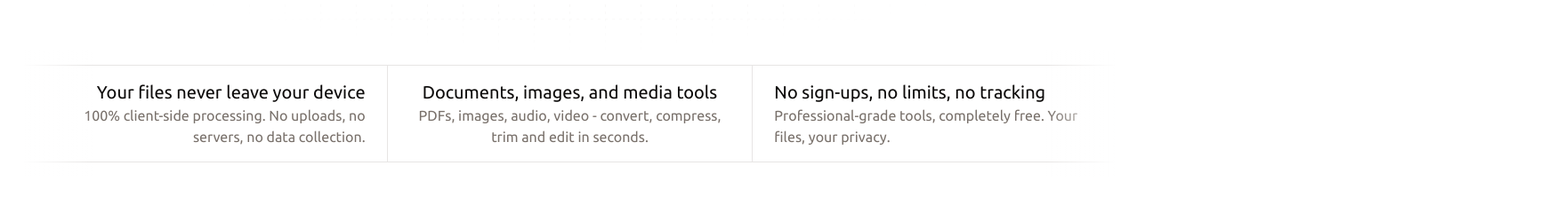
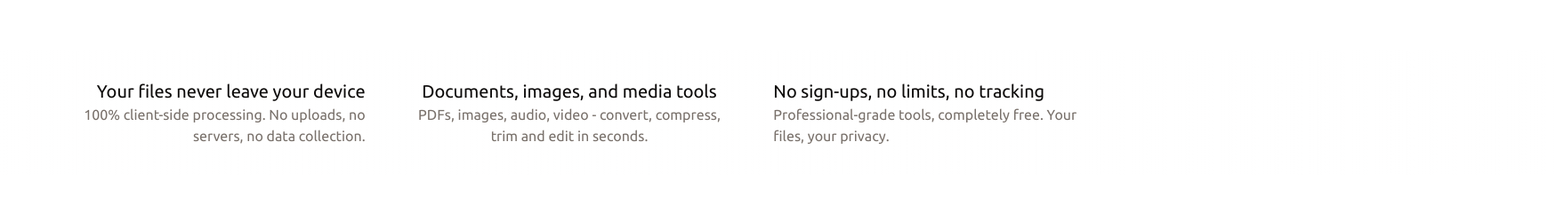
Before and after one commit to IsayAyase/utility-tools, a Next.js app: page / in a window 1280 px wide. Shown: the part 419-668 px from the top of the page at 89% size, 1749 px wide, since content can reach past the window. Built offline with nearby package versions, Linux system fonts and the light colour scheme.

Commit message:
Added: background effect in landing

```diff
--- /dev/null
+++ b/app/_components/Background.tsx
@@ -0,0 +1,54 @@
+"use client";
+
+import { useEffect } from "react";
+import { motion, useMotionValue, useSpring, useTransform } from "framer-motion";
+import { useTheme } from "next-themes";
+
+export default function Background() {
+    const { resolvedTheme } = useTheme();
+
+    const mouseX = useMotionValue(0);
+    const mouseY = useMotionValue(0);
+
+    const springConfig = { damping: 25, stiffness: 150 };
+    const springX = useSpring(mouseX, springConfig);
+    const springY = useSpring(mouseY, springConfig);
+
+    useEffect(() => {
+        const handleMouseMove = (e: MouseEvent) => {
+            mouseX.set(e.clientX);
+            mouseY.set(e.clientY);
+        };
+
+        window.addEventListener("mousemove", handleMouseMove);
+        return () => window.removeEventListener("mousemove", handleMouseMove);
+    }, [mouseX, mouseY]);
+
+    const isDark = resolvedTheme === "dark";
+    const gridColor = isDark ? "#ffffff1a" : "#e5e7eb";
+    const fadeColor = isDark ? "#0f172a" : "#ffffff";
+
+    const gradient = useTransform(
+        [springX, springY],
+        ([x, y]) => `radial-gradient(circle 48vmax at ${x}px ${y}px, transparent 0%, transparent 15%, ${fadeColor} 25%)`
+    );
+
+    return (
+        <div className="h-dvh w-screen top-0 left-0 fixed -z-10">
+            <div
+                className="absolute inset-0 -z-20"
+                style={{
+                    backgroundImage: `
+                        linear-gradient(to right, ${gridColor} 1px, transparent 1px),
+                        linear-gradient(to bottom, ${gridColor} 1px, transparent 1px)
+                    `,
+                    backgroundSize: "40px 40px",
+                }}
+            />
+            <motion.div
+                className="absolute inset-0 pointer-events-none -z-10"
+                style={{ background: gradient }}
+            />
+        </div>
+    );
+}
--- a/app/_components/HeroSection.tsx
+++ b/app/_components/HeroSection.tsx
@@ -6,55 +6,6 @@ import HoverEffectText from "./HowerEffectText";
 export default function HeroSection() {
     return (
         <div>
-            {" "}
-            {/* Dashed Top Fade Grid */}
-            <div
-                className="absolute inset-0 -z-10"
-                style={{
-                    backgroundImage: `
-        linear-gradient(to right, var(--border) 1px, transparent 1px),
-        linear-gradient(to bottom, var(--border) 1px, transparent 1px)
-      `,
-                    backgroundSize: "20px 20px",
-                    backgroundPosition: "0 0, 0 0",
-                    maskImage: `
-        repeating-linear-gradient(
-              to right,
-              black 0px,
-              black 6px,
-              transparent 6px,
-              transparent 8px
-            ),
-            repeating-linear-gradient(
-              to bottom,
-              black 0px,
-              black 6px,
-              transparent 6px,
-              transparent 8px
-            ),
-            radial-gradient(ellipse 70% 60% at 50% 0%, #000 60%, transparent 100%)
-      `,
-                    WebkitMaskImage: `
- repeating-linear-gradient(
-              to right,
-              black 0px,
-              black 3px,
-              transparent 3px,
-              transparent 8px
-            ),
-            repeating-linear-gradient(
-              to bottom,
-              black 0px,
-              black 3px,
-              transparent 3px,
-              transparent 8px
-            ),
-            radial-gradient(ellipse 70% 60% at 50% 0%, #000 60%, transparent 100%)
-      `,
-                    maskComposite: "intersect",
-                    WebkitMaskComposite: "source-in",
-                }}
-            />
             <div className="my-6 sm:my-10 md:my-16 lg:my-24 flex items-center justify-center">
                 <div>
                     {/* top text */}
@@ -125,19 +76,19 @@ export default function HeroSection() {
 
                     {/* bottom feature grid */}
                     <div className="py-4 relative">
-                        <div className="absolute left-0 top-0 bottom-0 w-20 bg-linear-to-r from-background via-background/50 to-transparent z-10"></div>
-                        <div className="absolute right-0 top-0 bottom-0 w-20 bg-linear-to-l from-background via-background/50 to-transparent z-10"></div>
+                        <div className="absolute left-1/2 top-0 bottom-0 w-[90%] bg-linear-to-r from-background/80 via-background/50 to-transparent -z-1" />
+                        <div className="absolute right-1/2 top-0 bottom-0 w-[90%] bg-linear-to-l from-background/80 via-background/50 to-transparent -z-1" />
 
-                        <div className="grid grid-cols-1 md:grid-cols-3 md:border-y">
+                        <div className="grid grid-cols-1 md:grid-cols-3">
                             {mainData.features.map((feature, index) => (
                                 <div
                                     key={index}
                                     className={`px-6 py-4 ${
                                         index == 0
-                                            ? "border-y md:border-y-0 text-center lg:text-end"
+                                            ? "text-center lg:text-end"
                                             : index == 1
-                                              ? "border-b md:border-b-0 md:border-l text-center lg:text-center"
-                                              : "border-b md:border-b-0 md:border-l text-center lg:text-start"
+                                              ? "text-center lg:text-center"
+                                              : "text-center lg:text-start"
                                     }`}
                                 >
                                     <h5 className="text-sm md:text-base lg:text-xl">
--- a/app/page.tsx
+++ b/app/page.tsx
@@ -1,4 +1,5 @@
 import LayoutWrapper from "@/components/LayoutWrapper";
+import Background from "./_components/Background";
 import BlogSection from "./_components/BlogSection";
 import CategorySection from "./_components/CategorySection";
 import FAQSection from "./_components/FAQSection";
@@ -7,6 +8,7 @@ import HeroSection from "./_components/HeroSection";
 export default function Home() {
     return (
         <LayoutWrapper>
+            <Background />
             <HeroSection />
             <CategorySection />
             <FAQSection />
--- a/components/Footer.tsx
+++ b/components/Footer.tsx
@@ -10,7 +10,7 @@ import { SiBuymeacoffee } from "react-icons/si";
 
 export default function Footer() {
     return (
-        <footer className="px-6 md:px-8 xl:px-20 py-8 md:py-12 mt-12 md:mt-20 relative border-t">
+        <footer className="px-6 md:px-8 xl:px-20 py-8 md:py-12 mt-12 md:mt-20 relative border-t bg-background">
             <div className="max-w-7xl mx-auto">
                 <div className="flex justify-between items-center">
                     <h1
```
